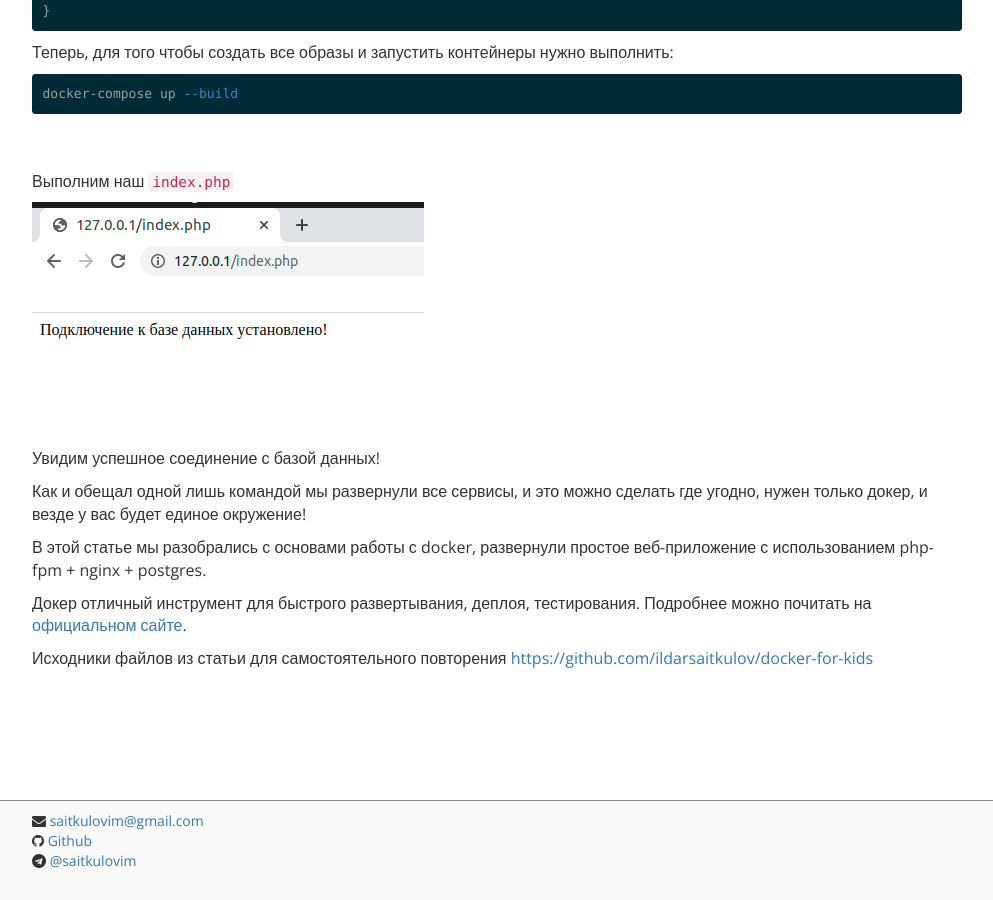
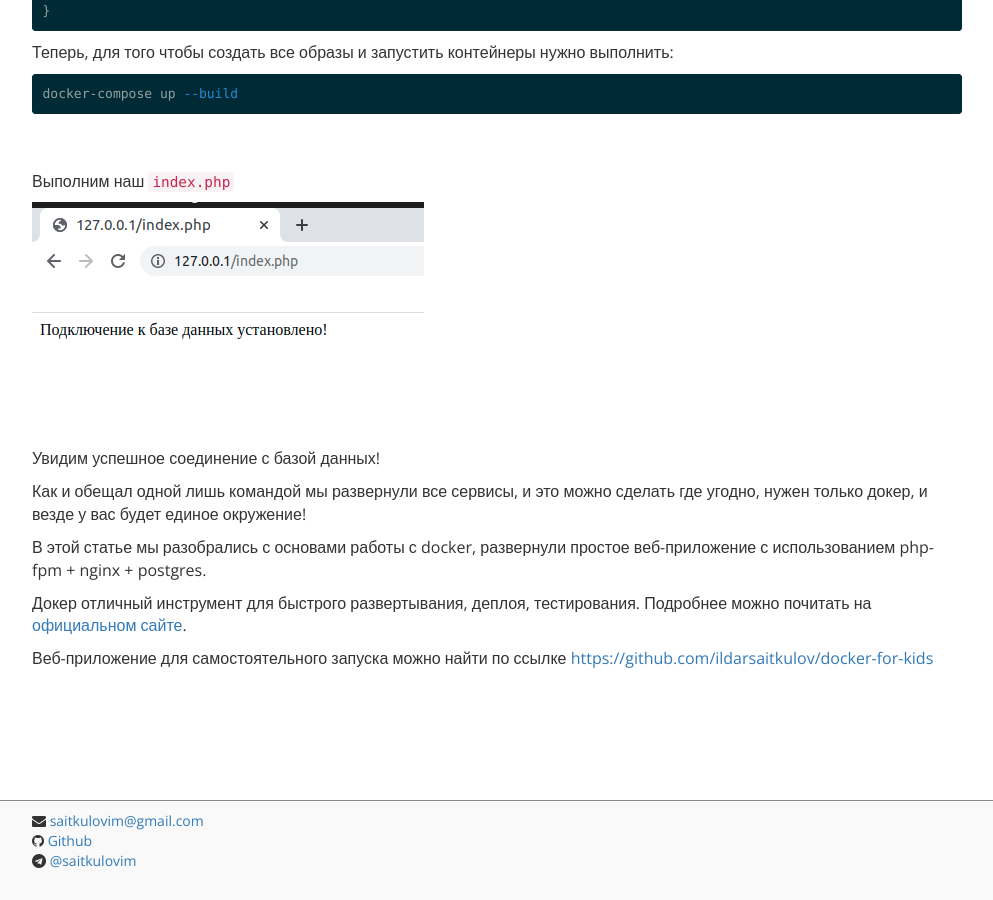
Before and after one commit to ildarsaitkulov/ildarsaitkulov.github.io, a Jekyll site: the page built from _posts/2021-11-19-docker-for-kids.md, in a window 1280 px wide and 900 px high, scrolled down 4429 px. Shown: the whole window, without its empty margins (143-1136 px from the left). Built offline with Jekyll 4.4.1, drawn with Linux system fonts in a browser that asks for light colours; nearby versions of some CDN libraries; comment, search, counter and statistics services are not loaded.

Commit message:
+some fixes

```diff
--- a/_posts/2021-11-19-docker-for-kids.md
+++ b/_posts/2021-11-19-docker-for-kids.md
@@ -217,4 +217,4 @@ docker-compose up --build
 
 Докер отличный инструмент для быстрого развертывания, деплоя, тестирования. Подробнее можно почитать на [официальном сайте](https://www.docker.com/).
 
-Исходники файлов из статьи для самостоятельного повторения [https://github.com/ildarsaitkulov/docker-for-kids](https://github.com/ildarsaitkulov/docker-for-kids)
+Веб-приложение для самостоятельного запуска можно найти по ссылке [https://github.com/ildarsaitkulov/docker-for-kids](https://github.com/ildarsaitkulov/docker-for-kids)
```
